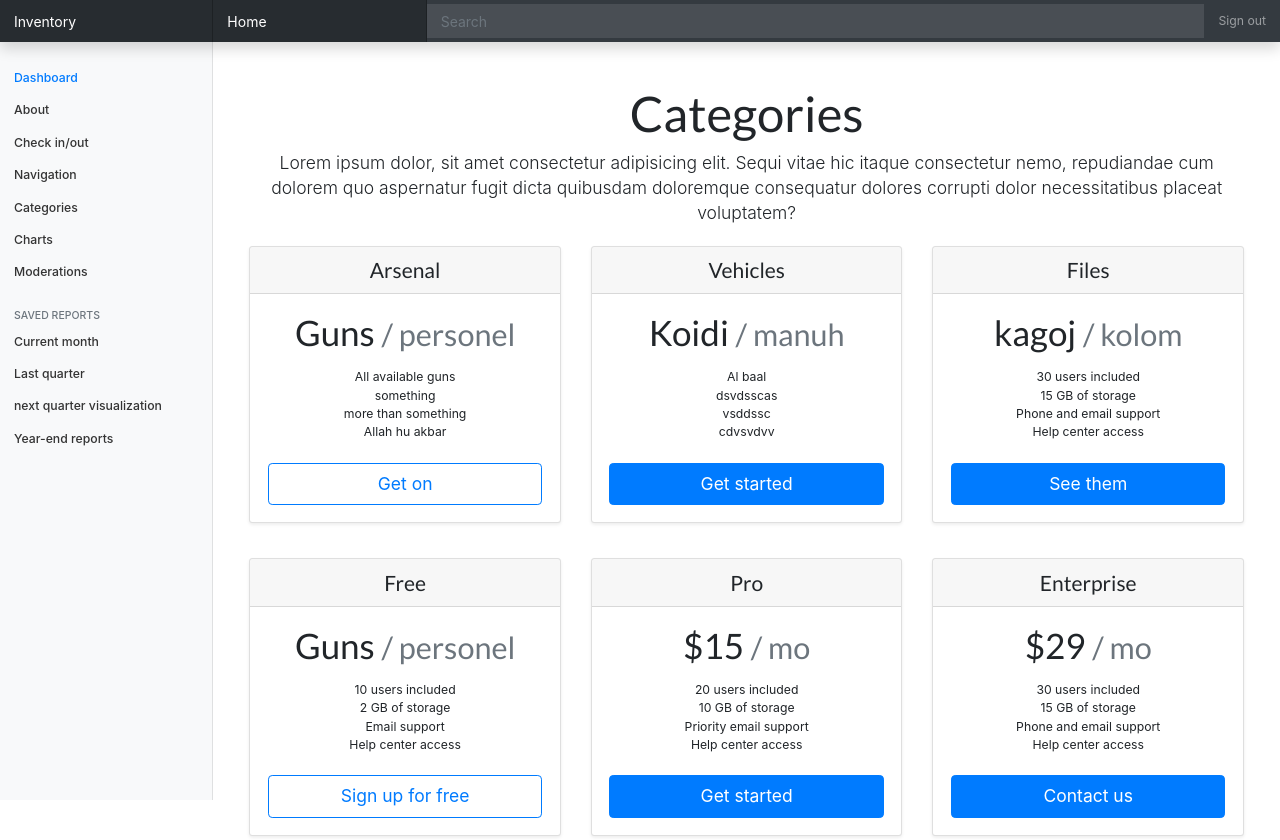
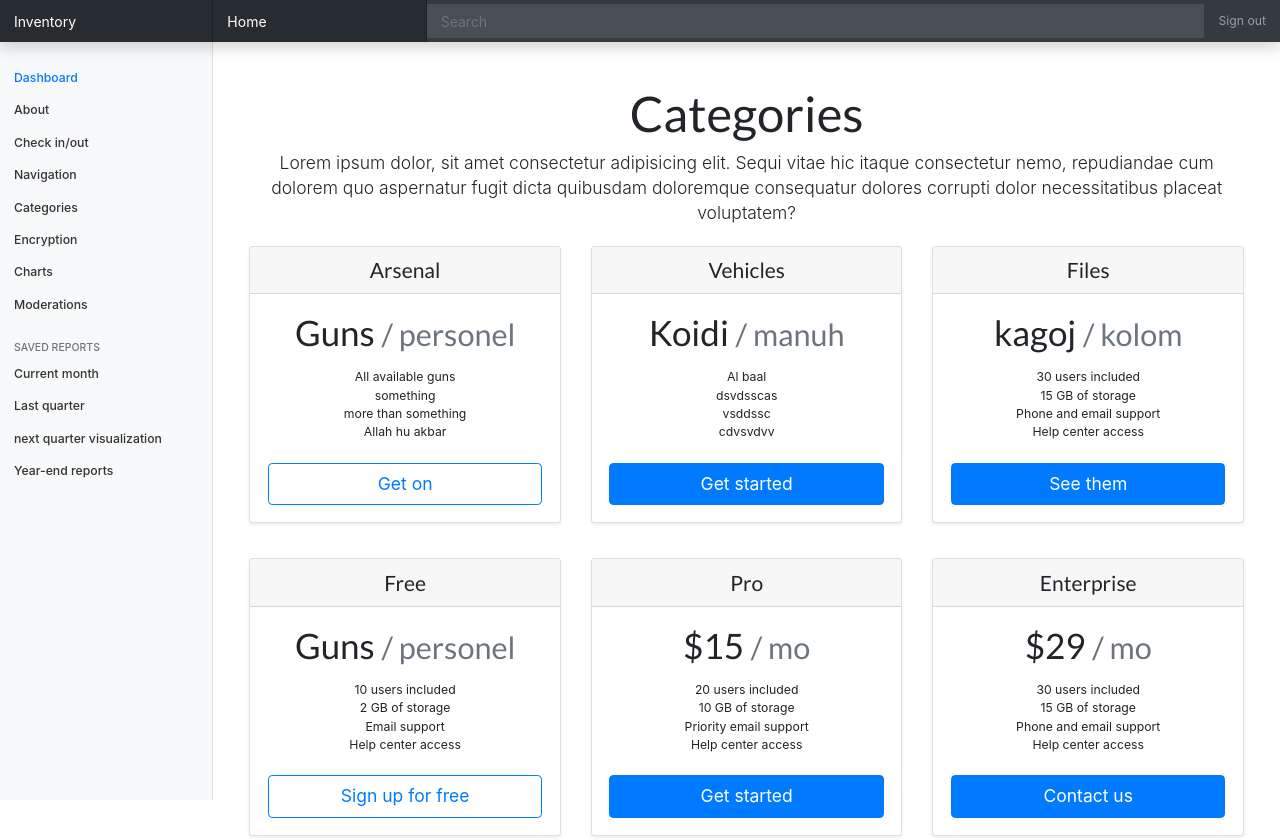
Before and after one commit to pritindra/Inventory_System_Eurymedons, a Django app: page /categories in a window 1280 px wide. Shown: the top 840 px of the page. Run offline with Django 3.2, Linux system fonts and the light colour scheme; parts of the project's set-up code (start-up, migrations or seed data) failed here and were passed over; some libraries are stand-ins or nearby versions.

Commit message:
Add files via upload

```diff
--- a/templates/interface/base.html
+++ b/templates/interface/base.html
@@ -103,6 +103,12 @@
             </a>
           </li>
           <li class="nav-item">
+            <a class="nav-link" href="encryption">
+              <span data-feather="bar-chart-2"></span>
+              Encryption
+            </a>
+          </li>
+          <li class="nav-item">
             <a class="nav-link" href="chart">
               <span data-feather="bar-chart-2"></span>
               Charts
```
